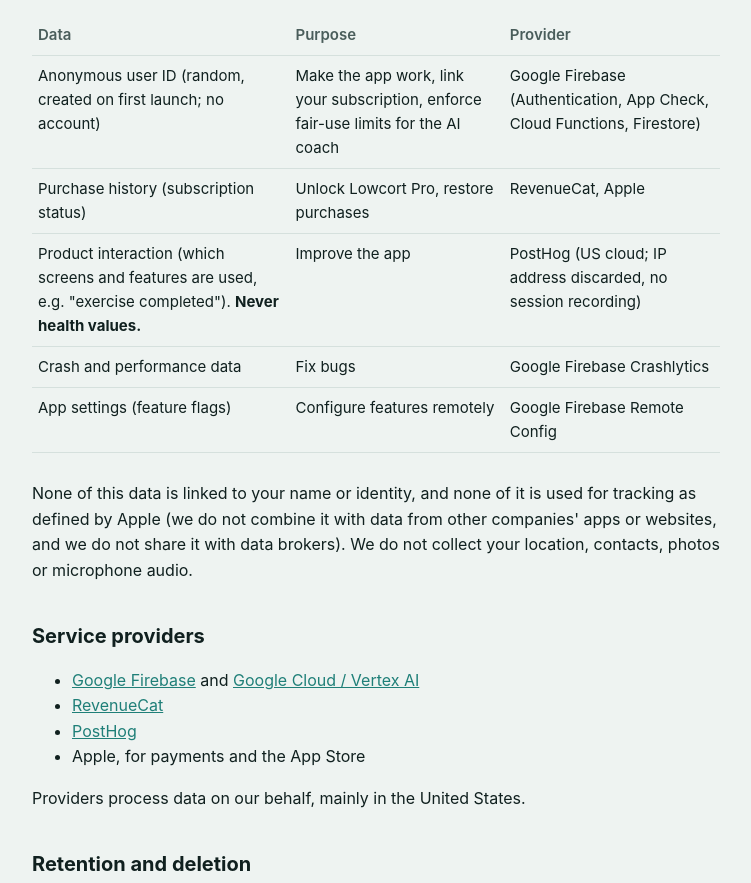
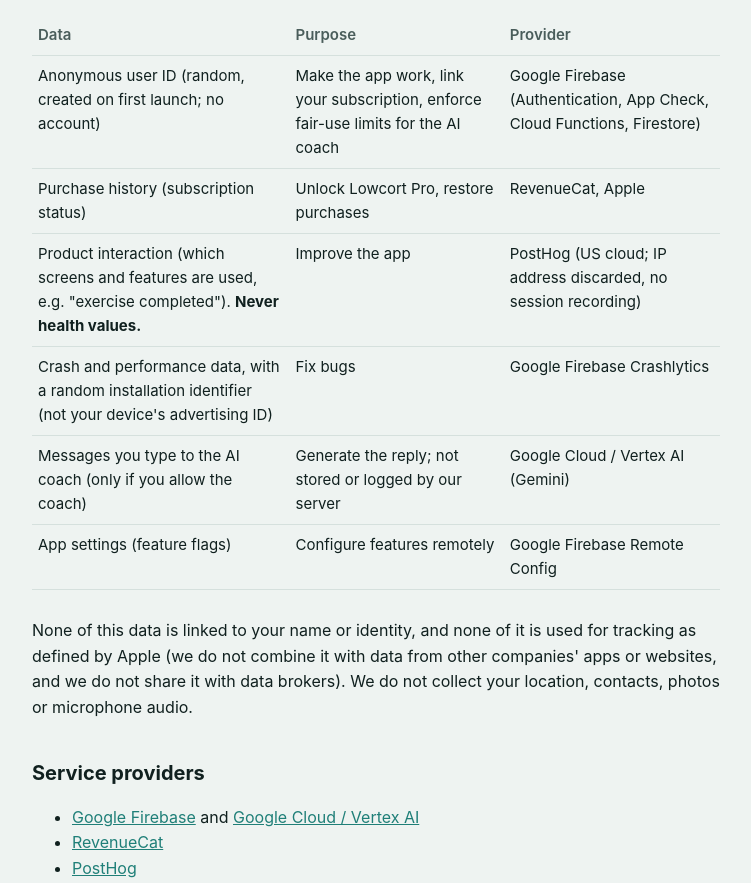
Before and after one commit to isml/apps-legal, a plain HTML site: page lowcort/privacy.html in a window 1280 px wide. Shown: the part 1447-2330 px from the top of the page, without its empty margins (264-1015 px from the left). Drawn offline with Linux system fonts and the light colour scheme.

Commit message:
Lowcort privacy: list installation ID and coach messages explicitly
Co-Authored-By: Claude Opus 5.5 <noreply@anthropic.com>
Claude-Session: https://claude.ai/code/session_01XSSVzzALghQNqxQU222qob

```diff
--- a/lowcort/privacy.html
+++ b/lowcort/privacy.html
@@ -12,7 +12,7 @@
 <nav><a href="privacy.html">Privacy</a><a href="terms.html">Terms</a><a href="support.html">Support</a></nav></header>
 
 <h1>Privacy Policy</h1>
-<p class="meta">Effective November 13, 2026 · Applies to the Lowcort iPhone app</p>
+<p class="meta">Effective November 13, 2026 · Updated November 13, 2026 · Applies to the Lowcort iPhone app</p>
 
 <div class="card">
 <strong>In short:</strong> Your Apple Health data and camera scans stay on your iPhone. We do not sell data, we do not track you across apps, and you do not need an account. If you choose to use the AI coach, only a short summary (no raw health samples, no name, no location) is sent to generate a reply, and only after you allow it.
@@ -49,7 +49,8 @@
 <tr><td>Anonymous user ID (random, created on first launch; no account)</td><td>Make the app work, link your subscription, enforce fair-use limits for the AI coach</td><td>Google Firebase (Authentication, App Check, Cloud Functions, Firestore)</td></tr>
 <tr><td>Purchase history (subscription status)</td><td>Unlock Lowcort Pro, restore purchases</td><td>RevenueCat, Apple</td></tr>
 <tr><td>Product interaction (which screens and features are used, e.g. "exercise completed"). <strong>Never health values.</strong></td><td>Improve the app</td><td>PostHog (US cloud; IP address discarded, no session recording)</td></tr>
-<tr><td>Crash and performance data</td><td>Fix bugs</td><td>Google Firebase Crashlytics</td></tr>
+<tr><td>Crash and performance data, with a random installation identifier (not your device's advertising ID)</td><td>Fix bugs</td><td>Google Firebase Crashlytics</td></tr>
+<tr><td>Messages you type to the AI coach (only if you allow the coach)</td><td>Generate the reply; not stored or logged by our server</td><td>Google Cloud / Vertex AI (Gemini)</td></tr>
 <tr><td>App settings (feature flags)</td><td>Configure features remotely</td><td>Google Firebase Remote Config</td></tr>
 </table>
 </div>
```
